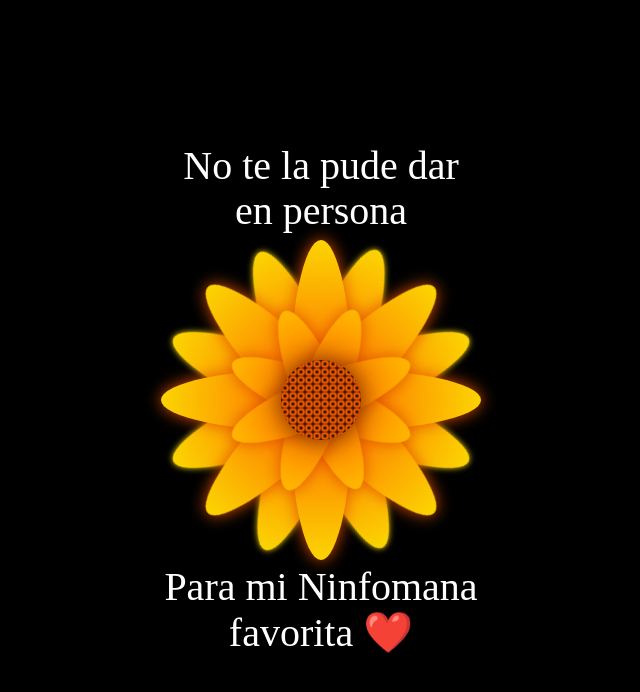
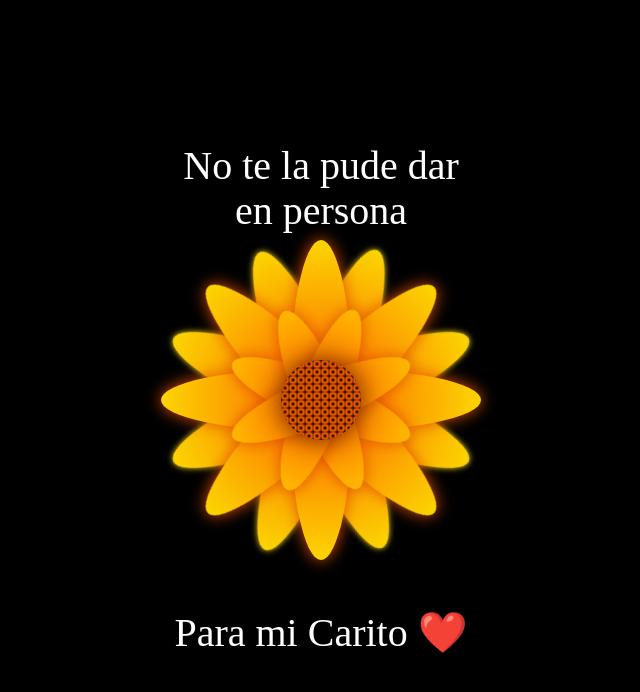
Before and after one commit to CariokaConH/FlorEvelyn, a plain HTML site: page docs/index.html in a window 1280 px wide. Shown: the whole page, without its empty margins (319-959 px from the left). Drawn offline with Linux system fonts and the light colour scheme.

Commit message:
index.html

```diff
--- a/docs/index.html
+++ b/docs/index.html
@@ -37,7 +37,7 @@
     </div>
     <div class="Petal3 p4">
     </div>
-    <div class="text-below">Para mi Ninfomana favorita ❤️</div>
+    <div class="text-below">Para mi Carito ❤️</div>
   </div>
 </body>
 </html>
```
